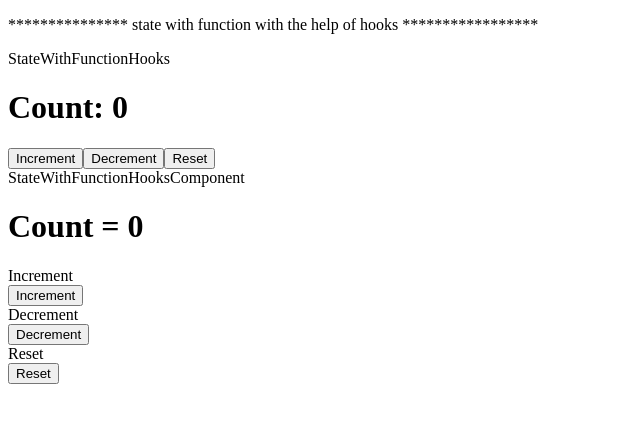
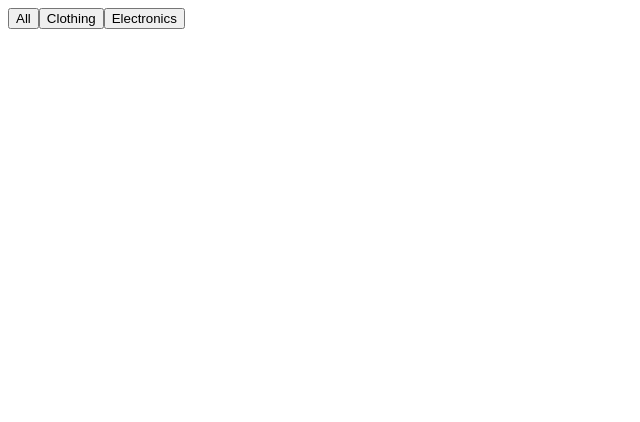
Before and after one commit to himanshujain2121/myfirstreactapp, a React (Vite) app: page / in a window 1280 px wide. Shown: the top 422 px of the page, without its empty margins (0-640 px from the left). Built offline with nearby package versions, Linux system fonts and the light colour scheme.

Commit message:
conditional rendering

```diff
--- a/src/App.jsx
+++ b/src/App.jsx
@@ -11,6 +11,8 @@ import StateInClassWithComponent from "./components/StateInClassWithComponent";
 import Practice from "./components/practice/Practice";
 import StateInFunction from "./components/StateInFunction";
 import StateWithFunctionComponentShow from "./components/StateWithFunctionComponentShow";
+import ConditionalRendering from "./components/learnComponent/ConditionalRendering";
+import ProductContainer from "./components/learnComponent/ProductContainer";
 
 
 
@@ -51,11 +53,15 @@ class App extends React.Component {
 
       {/* <StateInClassWithComponent></StateInClassWithComponent> */}
 
-      <Practice></Practice>
+      {/* <Practice></Practice> */}
 
         {/* <StateInFunction></StateInFunction>
 
         <StateWithFunctionComponentShow></StateWithFunctionComponentShow> */}
+
+        {/* <ConditionalRendering></ConditionalRendering> */}
+
+        <ProductContainer></ProductContainer>
       </>
     );
   }
--- /dev/null
+++ b/src/components/learnComponent/ConditionalRendering.jsx
@@ -0,0 +1,29 @@
+import React from 'react'
+
+const ConditionalRendering = () => {
+
+    let [isLogin,setIsLogin] = React.useState(false)
+
+    let greeting = () => {
+       if(isLogin){
+        return  <h1>Welcome Back</h1>
+       }
+       else{
+        return <h1>Please Log In </h1>
+       }
+      };
+  return (
+   <>
+    <div>
+    {greeting()}
+    <button onClick={()=> setIsLogin(true)}>Login</button>
+    <button onClick={() => setIsLogin(false)}>Logout</button>
+    <button onClick={() => setIsLogin(!isLogin)}> {isLogin ? 'Logout' : 'Login'}</button>
+    </div>
+
+
+   </>
+  )
+}
+
+export default ConditionalRendering
--- /dev/null
+++ b/src/components/learnComponent/DisplayProduct.jsx
@@ -0,0 +1,31 @@
+import React from "react";
+
+const DisplayProduct = ({ data }) => {
+  return (
+    <div>
+      {data.map((value) => {
+        return (
+          <article key={value.name}>
+            <img
+              src={value.img}
+              alt={value.name}
+              height="200px"
+              width="200px"
+            />
+
+            <h1>Product Name: {value.name}</h1>
+            <h1>Product Price: {value.price}</h1>
+
+            {value.quantity <= 5 && <p>Quantity: {value.quantity}</p>}
+
+            <button>Add To Cart</button>
+
+            <hr />
+          </article>
+        );
+      })}
+    </div>
+  );
+};
+
+export default DisplayProduct;
--- /dev/null
+++ b/src/components/learnComponent/ProductContainer.jsx
@@ -0,0 +1,70 @@
+import React, { useState } from 'react'
+import DisplayProduct from './DisplayProduct'
+
+const ProductContainer = () => {
+
+    let [category,setCategory] = useState('')
+
+    let productDetails = [
+        {
+            img: 'https://img.magnific.com/free-photo/shirt_1203-8194.jpg?semt=ais_hybrid&w=740&q=80',
+            name: 'Shirt',
+            price: 500,
+            category: 'clothes',
+            quantity: 15
+          },
+          {
+            img: 'https://5.imimg.com/data5/SELLER/Default/2022/5/FZ/AR/OQ/138319557/redmi-note-7-4gb-64gb-mobile-phone-500x500.jpg',
+            name: 'Mobile',
+            price: 20000,
+            category: 'electronics',
+            quantity: 5
+          },
+          {
+            img: 'https://media-ik.croma.com/Croma%20Assets/Entertainment/Headphones%20and%20Earphones/Images/308673_jxaozj.png',
+            name: 'Headset',
+            price: 2000,
+            category: 'electronics',
+            quantity: 4
+          },
+          {
+            img: 'https://www.jackjones.in/cdn/shop/files/901656701_g0.jpg?v=1745348300&width=2048',
+            name: 'Jeans',
+            price: 1000,
+            category: 'clothes',
+            quantity: 1
+          }
+    ]
+
+   let updateCategory = (category)=> {
+    setCategory(category)
+   }
+
+    let displayProduct = ()=>{
+        if(category == null){
+         return   <DisplayProduct data={productDetails}></DisplayProduct>
+        }
+        else if(category === "clothes"){
+            return (
+                <DisplayProduct data={productDetails.filter(value => value.category ==="clothes")}></DisplayProduct>
+            )
+        }
+        else if(category  === "electronics"){
+            return(
+                <DisplayProduct data={productDetails.filter(value => value.category === "electronics")}></DisplayProduct>
+            )
+        }
+    }
+
+  return (
+    <div>
+        <button onClick={()=>updateCategory(null)}>All</button>
+        <button onClick={()=>updateCategory('clothes')}>Clothing</button>
+        <button onClick={()=>updateCategory('electronics')}>Electronics</button>
+      {/* <DisplayProduct data={productDetails}></DisplayProduct> */}
+      {displayProduct()}
+    </div>
+  )
+}
+
+export default ProductContainer
--- a/src/components/practice/Practice.jsx
+++ b/src/components/practice/Practice.jsx
@@ -37,7 +37,7 @@ export default class Practice extends Component {
   render() {
     return (
       <>
-{/*
+
         <PropsWithClass employee={this.employee} hr={this.hr}></PropsWithClass>
         <p>-------------------</p>
 
@@ -52,7 +52,7 @@ export default class Practice extends Component {
 
         <p>*************** state with class*****************</p>
         <StateWithClass></StateWithClass>
-        <StateWithClassComponent></StateWithClassComponent> */}
+        <StateWithClassComponent></StateWithClassComponent>
 
         <p>*************** state with function with the help of hooks *****************</p>
         <StateWithFunctionHooks></StateWithFunctionHooks>
```
